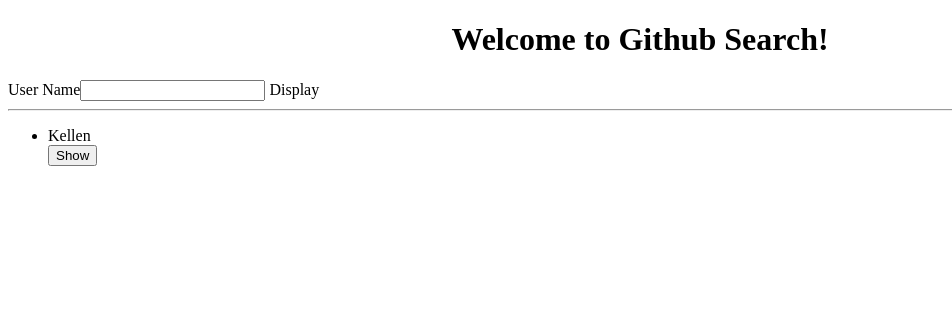
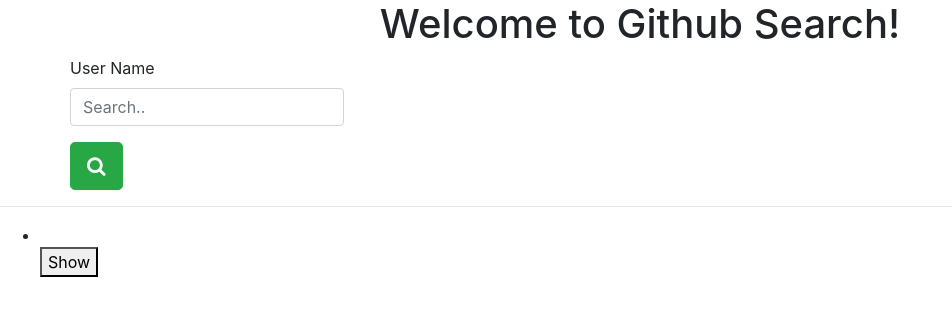
Before and after one commit to KellenNjoroge/Users, an Angular app: page /users in a window 1280 px wide. Shown: the top 316 px of the page, without its empty margins (0-952 px from the left). Built offline with nearby package versions, Linux system fonts and the light colour scheme.

Commit message:
messed up submission form

```diff
--- a/src/app/user-form/user-form.component.html
+++ b/src/app/user-form/user-form.component.html
@@ -1,13 +1,22 @@
 <div class="container-fluid">
     <div class="row">
-        <form #userform='ngForm'>
+        <form (ngSubmit)='submitUser()' #userform='ngForm'>
             <div class="form-group">
-
                 <label for="name">  User Name</label>
-                <input type="text" required class="form-control" id="name" [(ngModel)]="newUser.name" name = "name">
-                Display {{newUser.name}}
-
+                <input type="text" class="form-control" id="name" [(ngModel)]="searchName" placeholder="Search.." name="search" #name="ngModel" required>
+                <div [hidden]="name.valid || name.pristine" class="alert alert-danger">
+                    <p> Name is Required</p>
+                </div>
             </div>
+          <!--Description
+          <div class="form-group">
+              <label for="description">Description</label>
+              <textarea class="form-control" id="description" rows="4" [(ngModel)]="newUser.description" name="description" #description="ngModel" required></textarea>
+              <div [hidden]="description.valid || description.pristine" class="alert alert-danger">
+                  <p> Description is Required</p>
+              </div>
+          </div>-->
+          <button type="Submit" class="btn btn-success btn-lg"><i class="fa fa-search"></i></button>
         </form>
     </div>
 </div>
--- a/src/app/user-form/user-form.component.ts
+++ b/src/app/user-form/user-form.component.ts
@@ -1,4 +1,4 @@
-import { Component, OnInit } from '@angular/core';
+import { Component, OnInit, Output, EventEmitter} from '@angular/core';
 import {User} from '../user';
 @Component({
   selector: 'app-user-form',
@@ -7,6 +7,10 @@ import {User} from '../user';
 })
 export class UserFormComponent implements OnInit {
   newUser = new User (0, '', '');
+  @Output() searchUser = new EventEmitter<User>();
+  submitUser() {
+    this.searchUser.emit(this.newUser);
+}
   constructor() { }
 
   ngOnInit() {
--- a/src/app/user/user.component.html
+++ b/src/app/user/user.component.html
@@ -1,13 +1,13 @@
 <div class="container">
     <div class="row">
-        <app-user-form></app-user-form>
+        <app-user-form (searchUser)="searchNewUser($event)"></app-user-form>
     </div>
 </div>
 <hr>
 <ul>
   <div
    *ngFor='let user of users; let i = index'>
-   <li>{{user.name}}</li>
+   <li>{{searchName}}</li>
    <button (click)='toogleDetails(i)'>Show</button>
    <app-user-details *ngIf="user.showDescription"[user]='user'></app-user-details>
   </div>
--- a/src/index.html
+++ b/src/index.html
@@ -4,11 +4,14 @@
   <meta charset="utf-8">
   <title>Users</title>
   <base href="/">
-
-  <meta name="viewport" content="width=device-width, initial-scale=1">
-  <link rel="icon" type="image/x-icon" href="favicon.ico">
+  <link rel="stylesheet" href="https://maxcdn.bootstrapcdn.com/bootstrap/4.0.0/css/bootstrap.min.css" integrity="sha384-Gn5384xqQ1aoWXA+058RXPxPg6fy4IWvTNh0E263XmFcJlSAwiGgFAW/dAiS6JXm" crossorigin="anonymous">
+  <link rel="stylesheet" href="https://cdnjs.cloudflare.com/ajax/libs/font-awesome/4.7.0/css/font-awesome.min.css">
 </head>
 <body>
   <app-root></app-root>
+  <script src="https://code.jquery.com/jquery-3.2.1.slim.min.js" integrity="sha384-KJ3o2DKtIkvYIK3UENzmM7KCkRr/rE9/Qpg6aAZGJwFDMVNA/GpGFF93hXpG5KkN" crossorigin="anonymous"></script>
+<script src="https://cdnjs.cloudflare.com/ajax/libs/popper.js/1.12.9/umd/popper.min.js" integrity="sha384-ApNbgh9B+Y1QKtv3Rn7W3mgPxhU9K/ScQsAP7hUibX39j7fakFPskvXusvfa0b4Q" crossorigin="anonymous"></script>
+<script src="https://maxcdn.bootstrapcdn.com/bootstrap/4.0.0/js/bootstrap.min.js" integrity="sha384-JZR6Spejh4U02d8jOt6vLEHfe/JQGiRRSQQxSfFWpi1MquVdAyjUar5+76PVCmYl" crossorigin="anonymous"></script>
+<script src="https://cdnjs.cloudflare.com/ajax/libs/angular.js/1.4.3/angular.min.js"></script>
 </body>
 </html>
```
